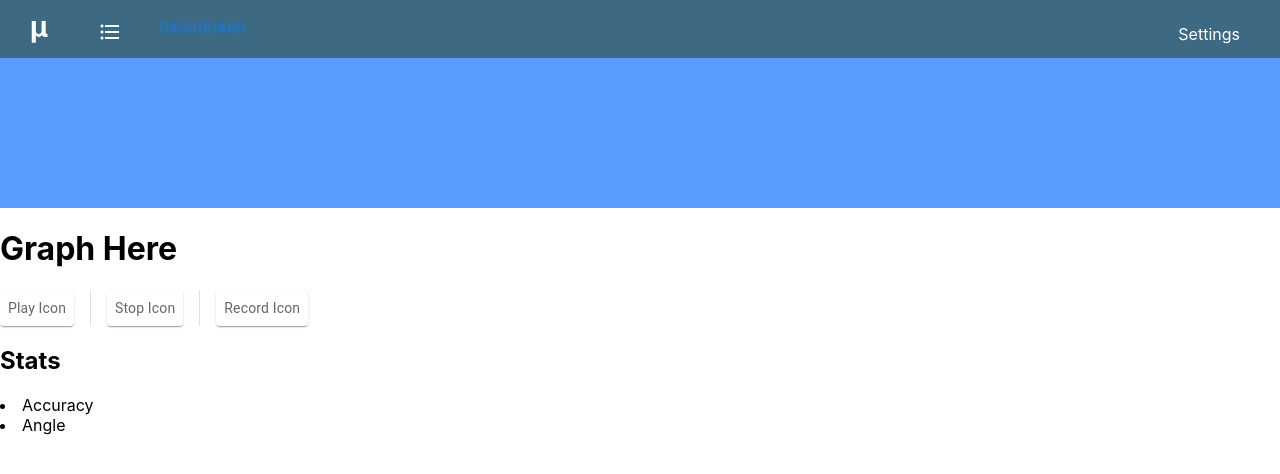
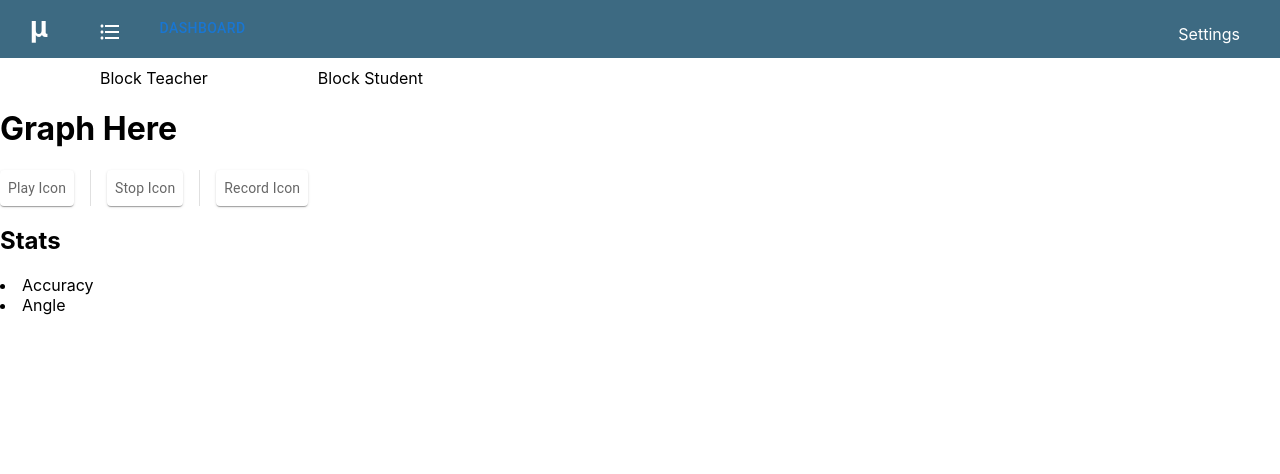
Before and after one commit to beeryce7/Mugic-Bowing-Application, a React (Create React App) app in the folder app/: page /#/play in a window 1280 px wide. Shown: the top 474 px of the page. Built offline with nearby package versions, Linux system fonts and the light colour scheme.

Commit message:
Just Removed Banner and Added Student and Teacher on top

```diff
--- a/app/src/pages/PlaySession/PlaySession.css
+++ b/app/src/pages/PlaySession/PlaySession.css
@@ -13,3 +13,12 @@
     height: 150px;
     font-weight: var(--main-font-weight);
 }
+
+.top-graph {
+    margin: 0 100px;
+    margin-top: 10px;
+    display: flex;
+    justify-content: space-between;
+    display: inline-block;
+    margin-right: 10px;
+}
--- a/app/src/pages/PlaySession/PlaySession.js
+++ b/app/src/pages/PlaySession/PlaySession.js
@@ -8,7 +8,8 @@ const PlaySession = () => {
   return (
     <div>
     <Header/>
-      <h1 className="banner"></h1>
+    <div className="top-graph">Block Teacher</div>
+    <div className="top-graph">Block Student</div>
       <h1>Graph Here</h1>
       <DividerStack/>
       <h2>Stats</h2>
```
